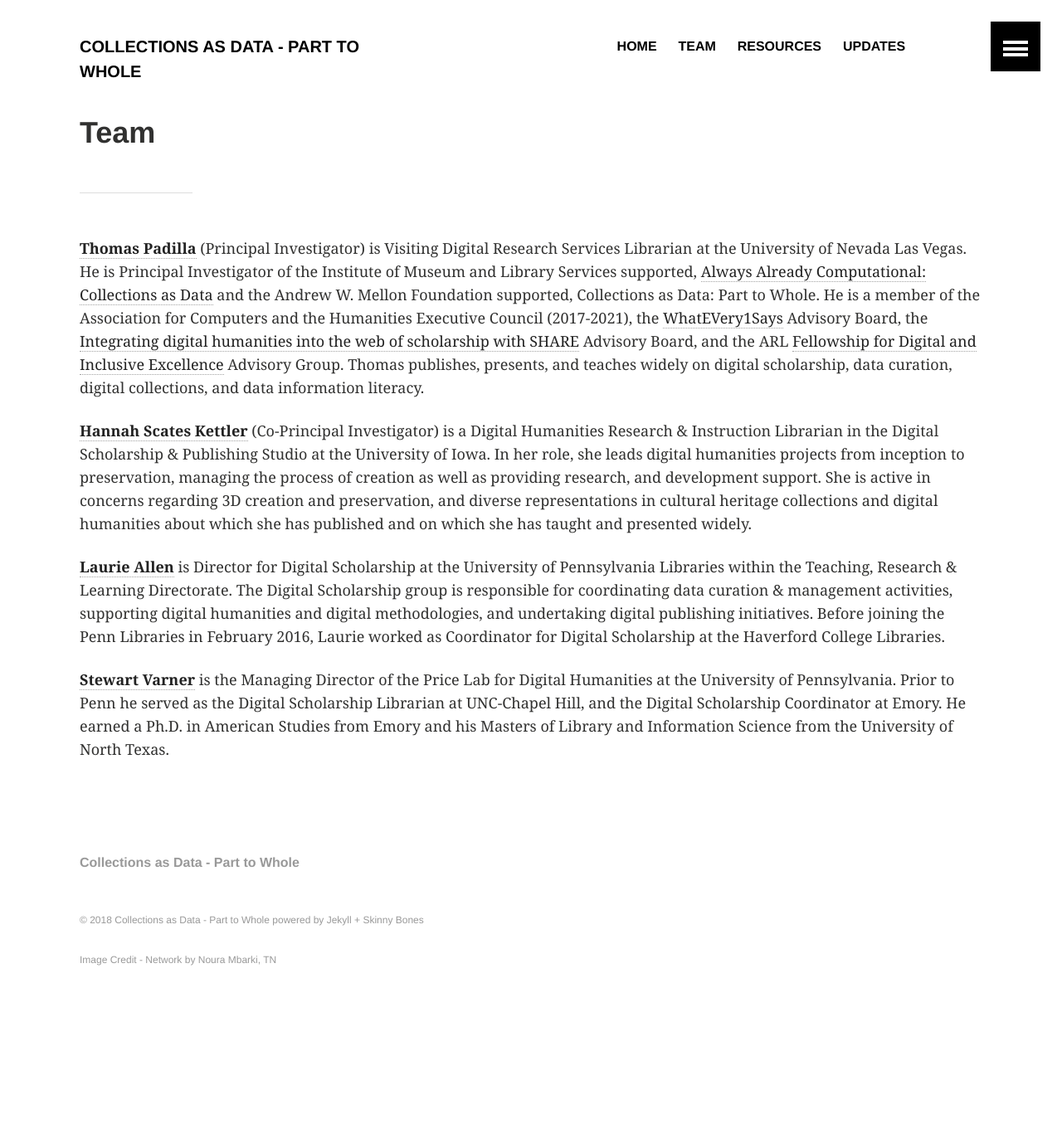
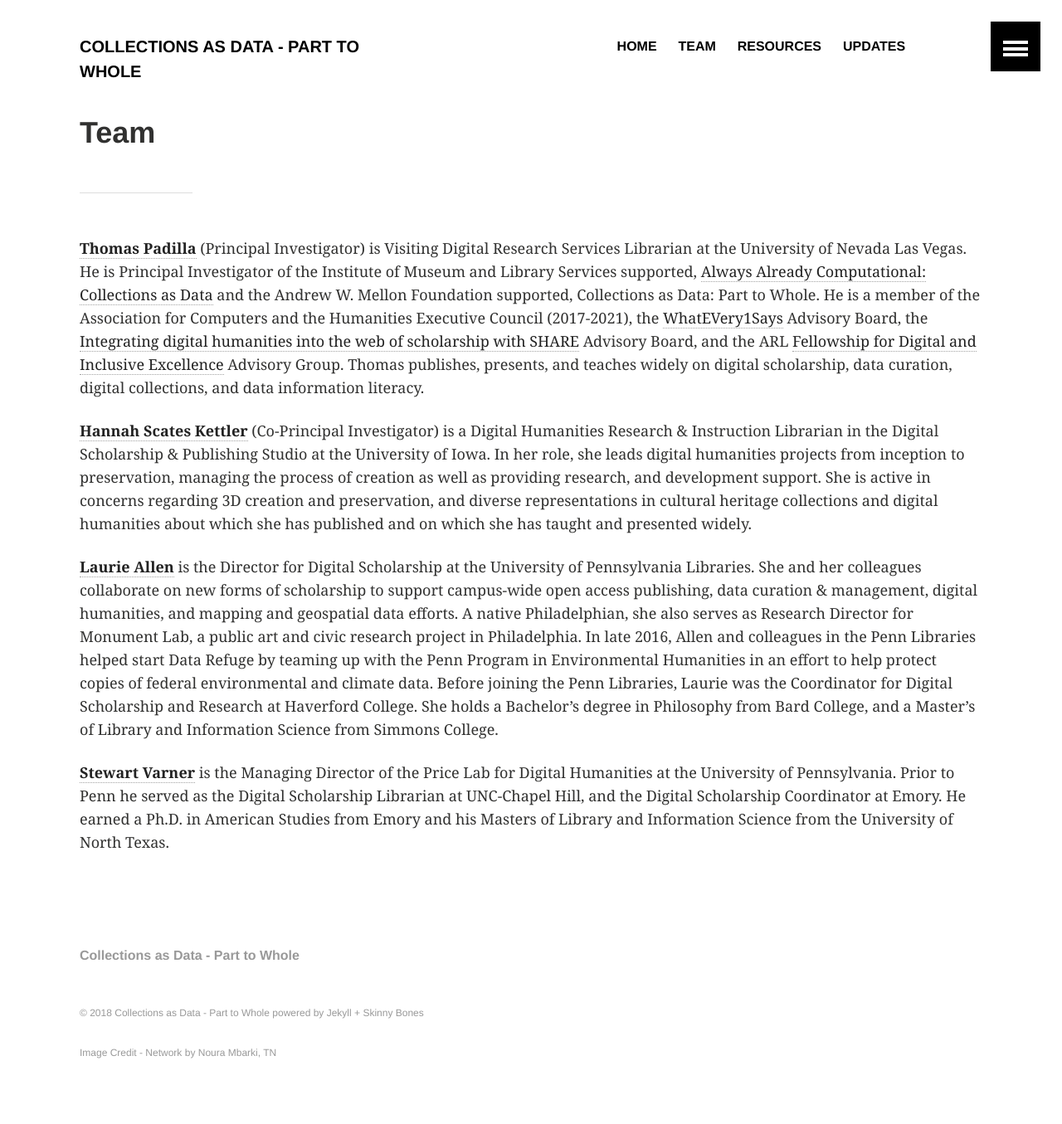
Before and after one commit to collectionsasdata/part2whole, a Jekyll site: the page built from team.md, in a window 1280 px wide. Shown: the whole page at 83% size. Built offline with Jekyll 4.4.1, drawn with Linux system fonts in a browser that asks for light colours; before the commit the page ends 1243 px from its top, so only the background shows below that.

Commit message:
team update

```diff
--- a/team.md
+++ b/team.md
@@ -7,6 +7,6 @@ title:  "Team"
 
 [**Hannah Scates Kettler**](https://hannahscateskettler.com/) (Co-Principal Investigator) is a Digital Humanities Research & Instruction Librarian in the Digital Scholarship & Publishing Studio at the University of Iowa. In her role, she leads digital humanities projects from inception to preservation, managing the process of creation as well as providing research, and development support. She is active in concerns regarding 3D creation and preservation, and diverse representations in cultural heritage collections and digital humanities about which she has published and on which she has taught and presented widely.
 
-[**Laurie Allen**](http://www.laurieallen.org/) is Director for Digital Scholarship at the University of Pennsylvania Libraries within the Teaching, Research & Learning Directorate. The Digital Scholarship group is responsible for coordinating data curation & management activities, supporting digital humanities and digital methodologies, and undertaking digital publishing initiatives. Before joining the Penn Libraries in February 2016, Laurie worked as Coordinator for Digital Scholarship at the Haverford College Libraries.
+[**Laurie Allen**](http://www.laurieallen.org/) is the Director for Digital Scholarship at the University of Pennsylvania Libraries. She and her colleagues collaborate on new forms of scholarship to support campus-wide open access publishing, data curation & management, digital humanities, and mapping and geospatial data efforts. A native Philadelphian, she also serves as Research Director for Monument Lab, a public art and civic research project in Philadelphia. In late 2016, Allen and colleagues in the Penn Libraries helped start Data Refuge by teaming up with the Penn Program in Environmental Humanities in an effort to help protect copies of federal environmental and climate data.  Before joining the Penn Libraries, Laurie was the Coordinator for Digital Scholarship and Research at Haverford College. She holds a Bachelor's degree in Philosophy from Bard College, and a Master's of Library and Information Science from Simmons College.
 
 [**Stewart Varner**](https://stewartvarner.com/) is the Managing Director of the Price Lab for Digital Humanities at the University of Pennsylvania. Prior to Penn he served as the Digital Scholarship Librarian at UNC-Chapel Hill, and the Digital Scholarship Coordinator at Emory. He earned a Ph.D. in American Studies from Emory and his Masters of Library and Information Science from the University of North Texas.
```
